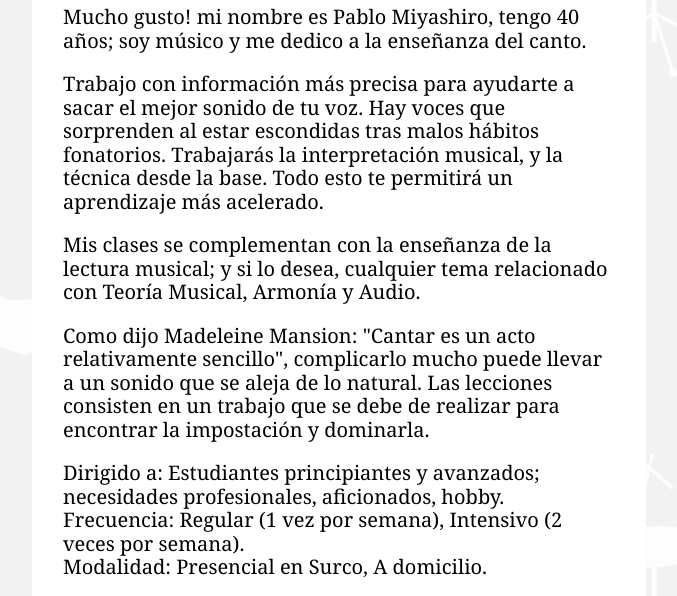
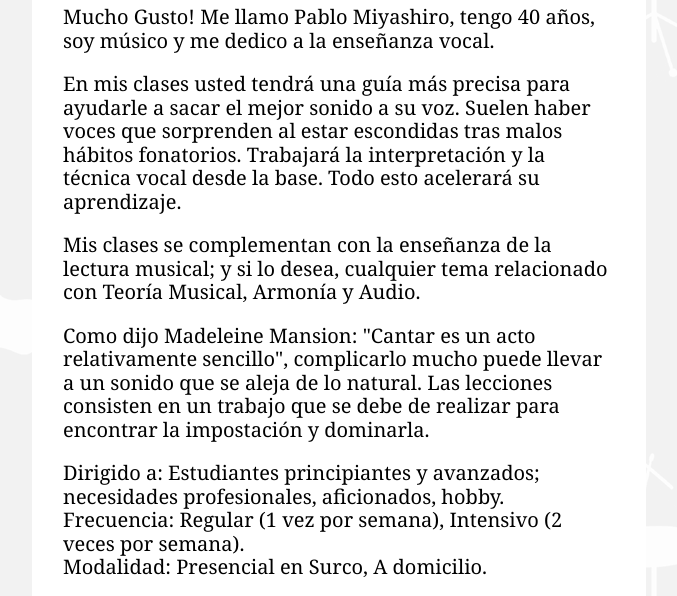
Before and after one commit to singing-lima/singing-lima.github.io, a plain HTML site: page index.html in a window 1280 px wide. Shown: the part 169-765 px from the top of the page, without its empty margins (301-978 px from the left). Drawn offline with Linux system fonts and the light colour scheme.

Commit message:
Add files via upload

```diff
--- a/index.html
+++ b/index.html
@@ -83,10 +83,10 @@ a {
       <td height="166" colspan="3" align="left" valign="middle" style="padding-left:29px"><header><h1 style="text-shadow: 1px 1px 2px #AAA;">Clases de Canto en Surco</h1></header></td>
     </tr>
     <tr>
-      <td height="743" colspan="3" align="left" valign="top" style="padding-left:31px; padding-right:31px; padding-top:8px; padding-bottom:0px"><section><article><p>Mucho gusto! mi nombre es Pablo Miyashiro, tengo 40 a&ntilde;os; soy m&uacute;sico y me dedico a la ense&ntilde;anza del canto.</p>
-            <p>Trabajo con informaci&oacute;n m&aacute;s precisa para ayudarte a sacar el mejor sonido de tu voz. Hay voces que sorprenden al estar escondidas tras malos h&aacute;bitos fonatorios. Trabajar&aacute;s la interpretaci&oacute;n musical, y la t&eacute;cnica desde la base. Todo esto te permitir&aacute; un aprendizaje m&aacute;s acelerado.</p>
-            <p>Mis clases se complementan con la ense&ntilde;anza de la lectura musical; y si lo desea, cualquier tema relacionado con Teor&iacute;a Musical, Armon&iacute;a y Audio.</p>
-            <p>Como dijo Madeleine Mansion: &quot;Cantar es un acto relativamente sencillo&quot;, complicarlo mucho puede llevar a un sonido que se aleja de lo natural. Las lecciones consisten en un trabajo que se debe de realizar para encontrar la impostaci&oacute;n y dominarla.</p>
+      <td height="743" colspan="3" align="left" valign="top" style="padding-left:31px; padding-right:31px; padding-top:8px; padding-bottom:0px"><section><article><p>Mucho Gusto! Me llamo Pablo Miyashiro, tengo 40 a&ntilde;os, soy m&uacute;sico y me dedico a la ense&ntilde;anza vocal. </p>
+        <p>En mis clases usted tendr&aacute; una gu&iacute;a m&aacute;s precisa para ayudarle a sacar el mejor sonido a su voz. Suelen haber voces que sorprenden al estar escondidas tras malos h&aacute;bitos fonatorios. Trabajar&aacute; la interpretaci&oacute;n y la t&eacute;cnica vocal desde la base. Todo esto acelerar&aacute; su aprendizaje. </p>
+        <p>Mis clases se complementan con la ense&ntilde;anza de la lectura musical; y si lo desea, cualquier tema relacionado con Teor&iacute;a Musical, Armon&iacute;a y Audio. </p>
+        <p>Como dijo Madeleine Mansion: &quot;Cantar es un acto relativamente sencillo&quot;, complicarlo mucho puede llevar a un sonido que se aleja de lo natural. Las lecciones consisten en un trabajo que se debe de realizar para encontrar la impostaci&oacute;n y dominarla.</p>
             <p>Dirigido a: Estudiantes principiantes y avanzados; necesidades profesionales, aficionados, hobby.<br>
               Frecuencia: Regular (1 vez por semana), Intensivo (2 veces por semana).<br>
               Modalidad: Presencial en Surco, A domicilio.</p>
```
